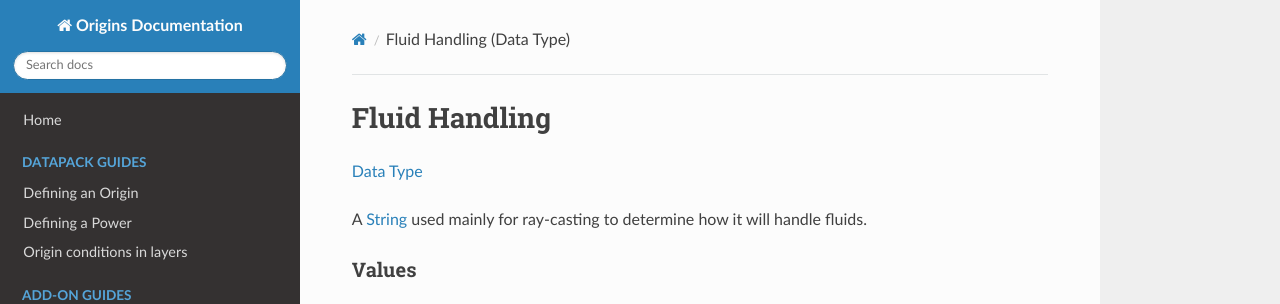
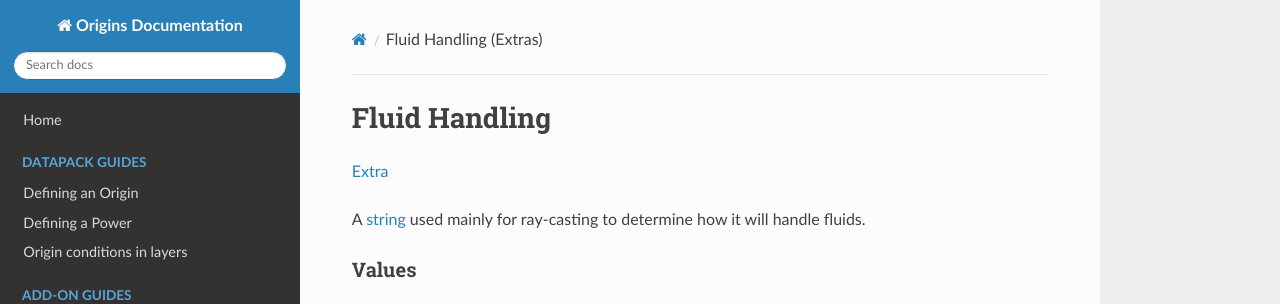
Before and after one commit to apace100/origins-docs, an MkDocs documentation site: the page built from docs/misc/extras/fluid_handling.md, in a window 1280 px wide. Shown: the top 304 px of the page. Built offline with MkDocs 1.6.1, drawn with Linux system fonts in a browser that asks for light colours; nearby versions of some CDN libraries.

Commit message:
Updated `fluid_handling.md` (Extras) * Changed the page title suffix * Changed 'Data Type' to 'Extra' * Changed ref. hyperlinks to point to the correct location * Reformatted the table a little bit for readability

```diff
--- a/docs/misc/extras/fluid_handling.md
+++ b/docs/misc/extras/fluid_handling.md
@@ -1,19 +1,19 @@
 ---
-title: Fluid Handling (Data Type)
+title: Fluid Handling (Extras)
 date: 2021-01-04
 ---
 
 # Fluid Handling
 
-[Data Type](../data_types.md)
+[Extra](../extras.md)
 
-A [String](string.md) used mainly for ray-casting to determine how it will handle fluids.
+A [string](../../types/data_types/string.md) used mainly for ray-casting to determine how it will handle fluids.
 
 
 ### Values
 
-Value | Description
-------|------------
-`"any"` | The ray will stop at both flowing and source fluids.
-`"none"` | The ray will **not** stop at both flowing and source fluids.
+Value           | Description
+----------------|------------
+`"any"`         | The ray will stop at both flowing and source fluids.
+`"none"`        | The ray will **not** stop at both flowing and source fluids.
 `"source_only"` | The ray will only stop at source fluids.
```
